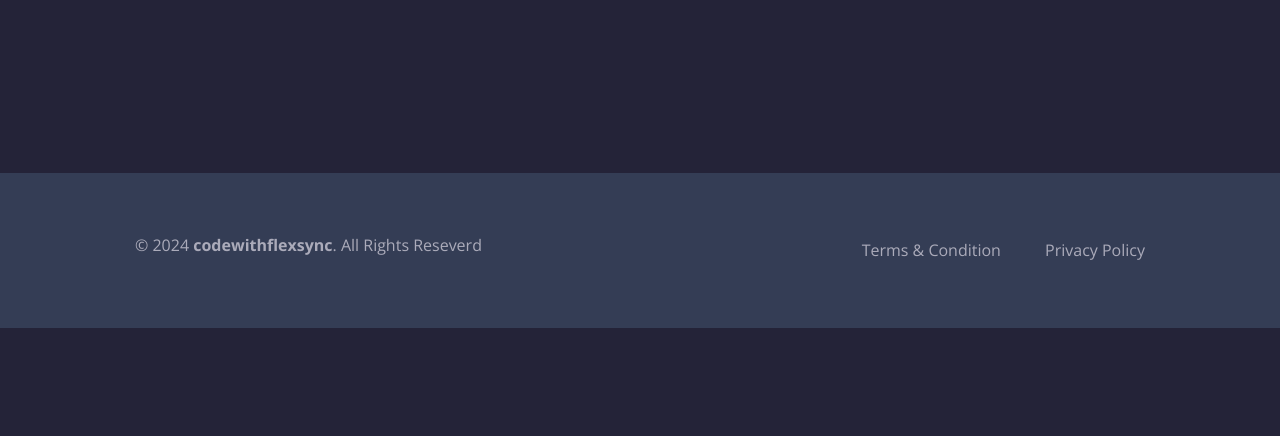
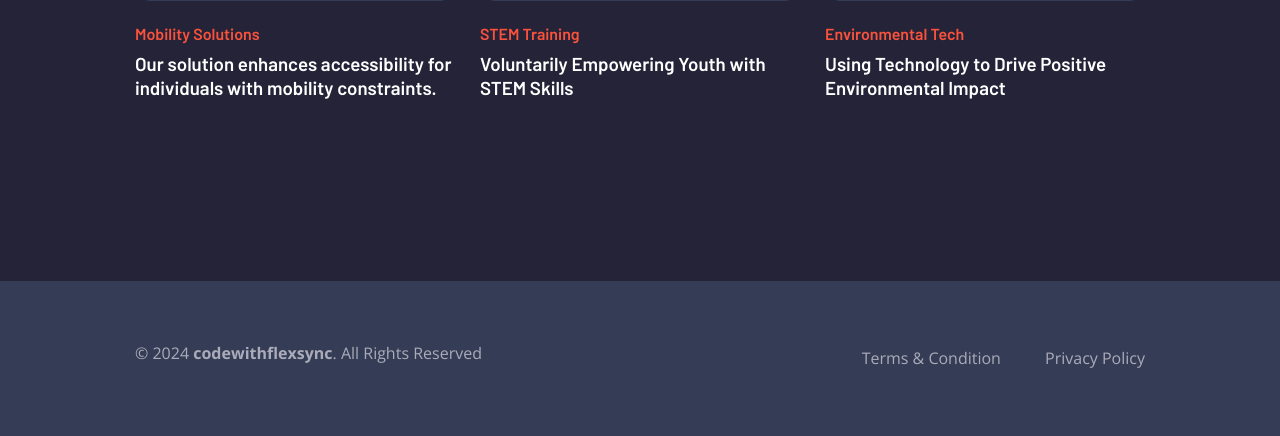
Before and after one commit to markm334/Eco-Wave, a Django app: page /inde/ in a window 1280 px wide. Shown: the part 5909-6345 px from the top of the page. Before the commit the page ends 6237 px from the top, so only its background shows below. Run offline with Django 5.2, Linux system fonts and the light colour scheme.

Commit message:
Update inde.html

```diff
--- a/crudapp/templates/inde.html
+++ b/crudapp/templates/inde.html
@@ -294,6 +294,7 @@
         - #SKILLS
       -->
 
+
       <section class="section skills" id="skills">
         <div class="container">
 
@@ -346,14 +347,14 @@
             </li>
 
             <li class="skills-item">
-              <div class="wrapper" style="width: 80%">
+              <div class="wrapper" style="width: 90%">
                 <h3 class="skills-title">Arduino</h3>
 
-                <data class="skills-data" value="80">90%</data>
+                <data class="skills-data" value="90">90%</data>
               </div>
 
               <div class="skills-progress-box">
-                <div class="skills-progress" style="width: 80%"></div>
+                <div class="skills-progress" style="width: 90%"></div>
               </div>
             </li>
 
@@ -381,7 +382,24 @@
               </div>
             </li>
 
+
+
+
+
+
+            <li class="skills-item">
+              <div class="wrapper" style="width: 81%">
+                <h3 class="skills-title">STEM</h3>
+
+                <data class="skills-data" value="81">81%</data>
+              </div>
+
+              <div class="skills-progress-box">
+                <div class="skills-progress" style="width: 81%"></div>
+              </div>
           </ul>
+
+
 
         </div>
       </section>
@@ -484,7 +502,25 @@
         - #BLOG
       -->
 
+
+
       <section class="section blog" id="blog">
+        <style>
+          .card-banner {
+            width: 100%;
+            height: 250px; /* Adjust height as needed */
+            overflow: hidden;
+            border-radius: 10px;
+          }
+
+          .card-banner img {
+            width: 100%;
+            height: 100%;
+            object-fit: cover;
+            display: block;
+          }
+        </style>
+
         <div class="container">
 
           <p class="section-subtitle">Latest News</p>
@@ -499,18 +535,17 @@
 
             <li>
               <div class="blog-card">
-
                 <figure class="card-banner">
                   <a href="#">
-                    <img src="{% static 'assets/images/nig.jpg' %}" width="1181" height="843" loading="lazy"
-                      alt="John Carit Says when the musics over turn off the light" class="img-cover">
+                    <img src="{% static 'images/g.jpeg' %}" loading="lazy"
+                      alt="Voluntarily Empowering Youth with STEM Skills" class="img-cover">
                   </a>
                 </figure>
 
-                <a href="#" class="card-tag">Web Development</a>
+                <a href="#" class="card-tag">Mobility Solutions</a>
 
                 <h3 class="card-title">
-                  <a href="#">John Carit Says when the musics over turn off the light</a>
+                  <a href="#">Our solution enhances accessibility for individuals with mobility constraints.</a>
                 </h3>
 
               </div>
@@ -518,39 +553,35 @@
 
             <li>
               <div class="blog-card">
-
                 <figure class="card-banner">
                   <a href="#">
-                    <img src="{% static 'assets/images/mn.jpg' %}" width="1181" height="843" loading="lazy"
-                      alt="John Carit Says when the musics over turn off the light" class="img-cover">
+                    <img src="{% static 'images/m.jpg' %}" loading="lazy"
+                      alt="Voluntarily Empowering Youth with STEM Skills" class="img-cover">
                   </a>
                 </figure>
 
-                <a href="#" class="card-tag">Web Development</a>
+                <a href="#" class="card-tag">STEM Training</a>
 
                 <h3 class="card-title">
-                  <a href="#">John Carit Says when the musics over turn off the light</a>
+                  <a href="#">Voluntarily Empowering Youth with STEM Skills</a>
                 </h3>
-
               </div>
             </li>
 
             <li>
               <div class="blog-card">
-
                 <figure class="card-banner">
                   <a href="#">
-                    <img src="{% static 'assets/images/fem.jpg' %}" width="1181" height="843" loading="lazy"
-                      alt="John Carit Says when the musics over turn off the light" class="img-cover">
+                    <img src="{% static 'assets/images/A.jpg' %}" loading="lazy"
+                      alt="Using Technology to Drive Positive Environmental Impact" class="img-cover">
                   </a>
                 </figure>
 
-                <a href="#" class="card-tag">Web Development</a>
+                <a href="#" class="card-tag">Environmental Tech</a>
 
                 <h3 class="card-title">
-                  <a href="#">John Carit Says when the musics over turn off the light</a>
+                  <a href="#">Using Technology to Drive Positive Environmental Impact</a>
                 </h3>
-
               </div>
             </li>
 
@@ -558,6 +589,8 @@
 
         </div>
       </section>
+
+
 
     </article>
   </main>
@@ -574,7 +607,7 @@
     <div class="container">
 
       <p class="copyright">
-        &copy; 2024 <a href="#" class="copyright-link">codewithflexsync</a>. All Rights Reseverd
+        &copy; 2024 <a href="#" class="copyright-link">codewithflexsync</a>. All Rights Reserved
       </p>
 
       <ul class="footer-list">
```
